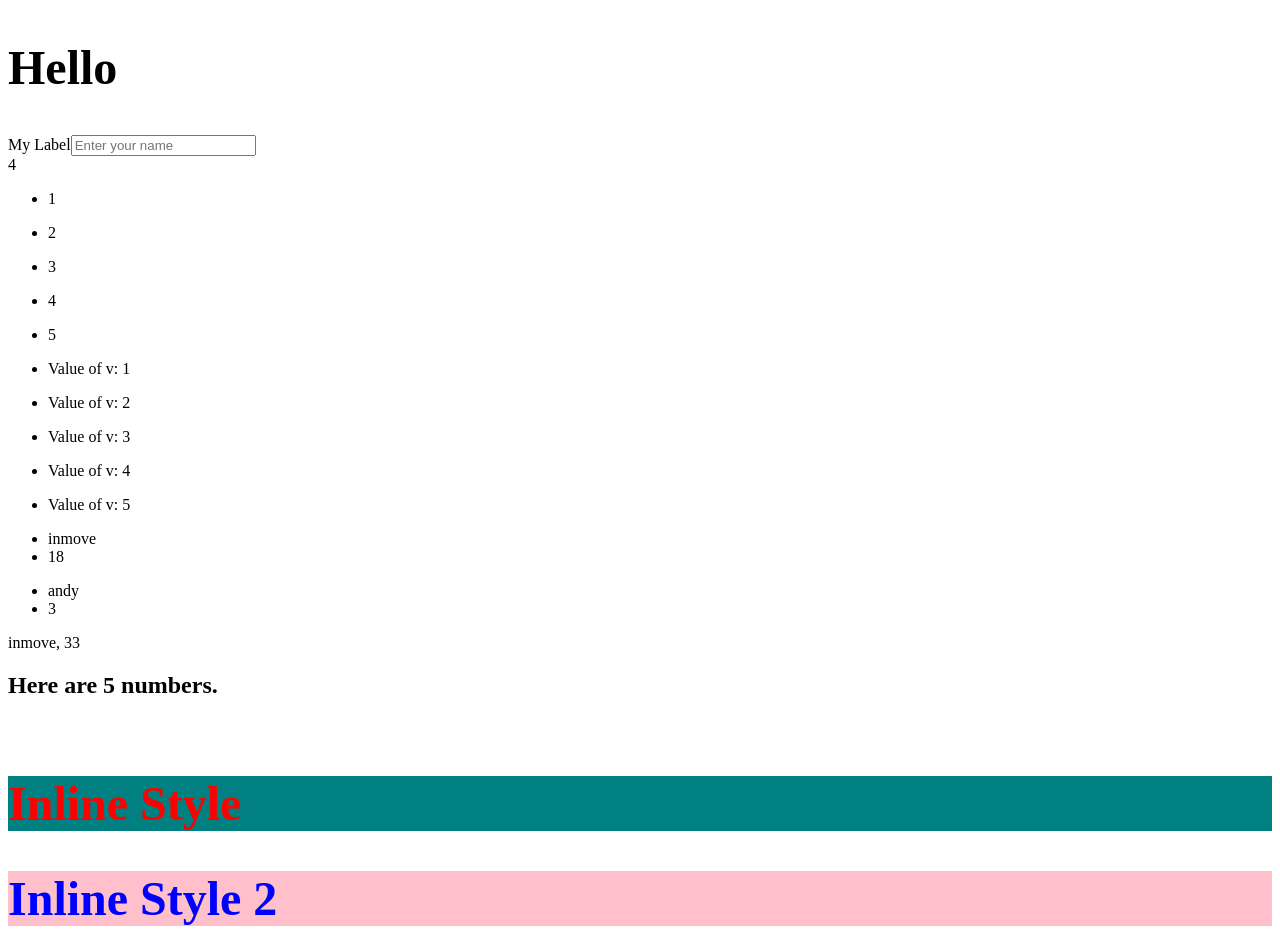
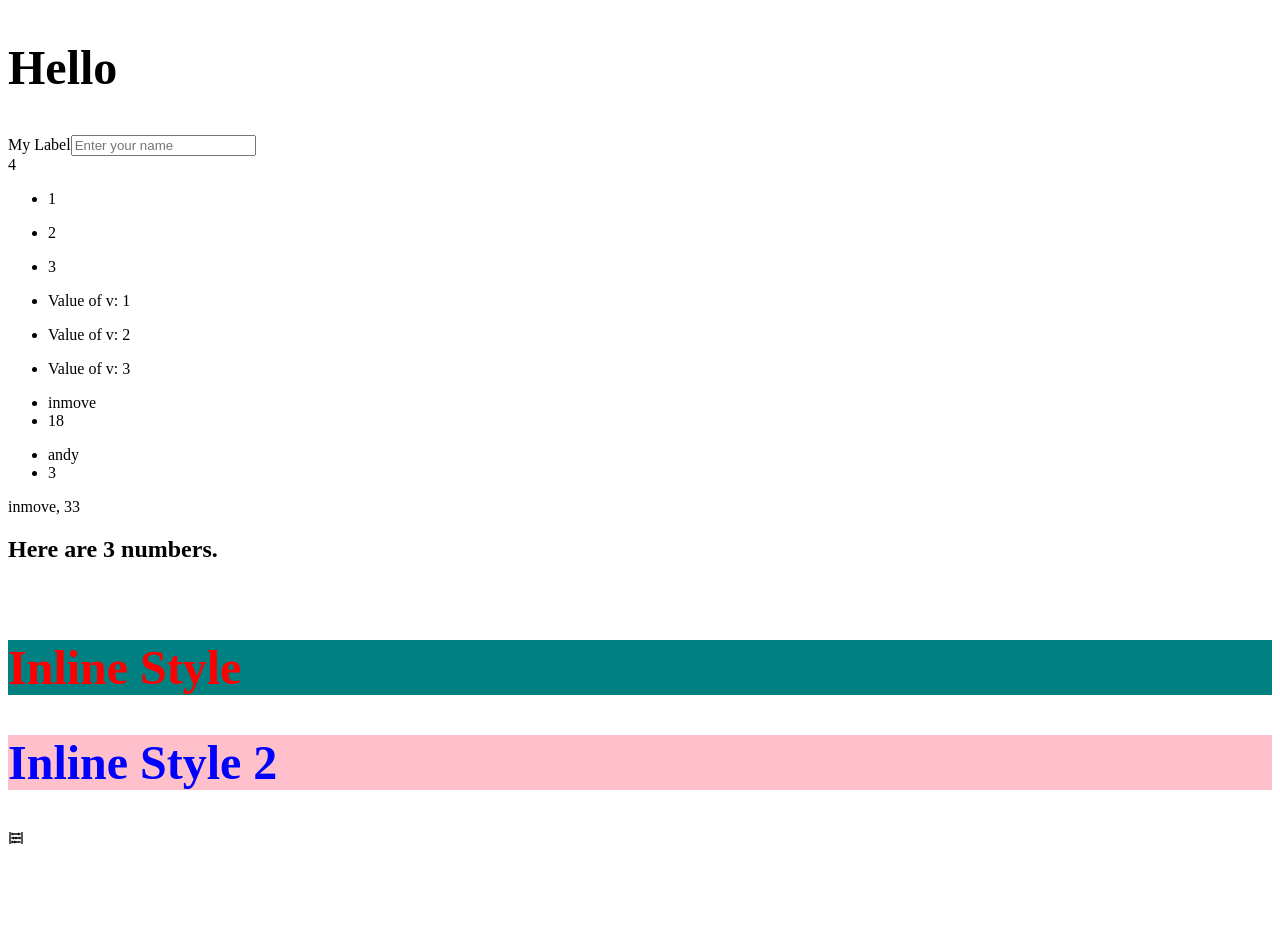
Before and after one commit to lisper-inmove/learn-reactjs, a React (Vite) app: page / in a window 1280 px wide. Shown: the top 952 px of the page. After the commit the page ends 858 px from the top, so only its background shows below. Built offline with nearby package versions, Linux system fonts and the light colour scheme.

Commit message:
react-icon

```diff
--- a/src/components/Greet.jsx
+++ b/src/components/Greet.jsx
@@ -1,8 +1,9 @@
 import User from "./User";
+import { BiAbacus } from "react-icons/bi";
 import "./Great.css";
 
 function Greet() {
-  const numbers = [1, 2, 3, 4, 5];
+  const numbers = [1, 2, 3];
   const styles = { color: "blue", backgroundColor: "pink" };
   const userInfos = [
     {
@@ -46,6 +47,7 @@ function Greet() {
       <br />
       <h1 style={{ color: "red", backgroundColor: "teal" }}>Inline Style</h1>
       <h1 style={styles}>Inline Style 2</h1>
+      <BiAbacus />
     </section>
   );
 }
```
